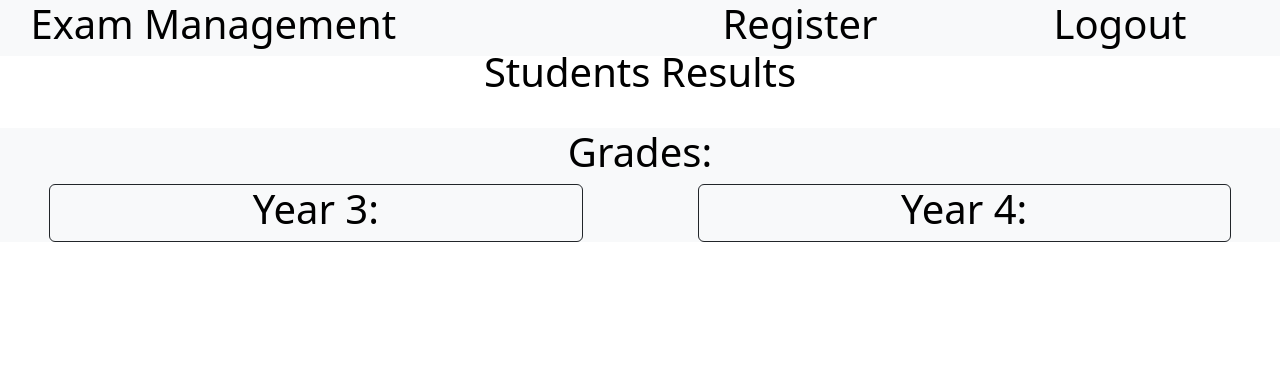
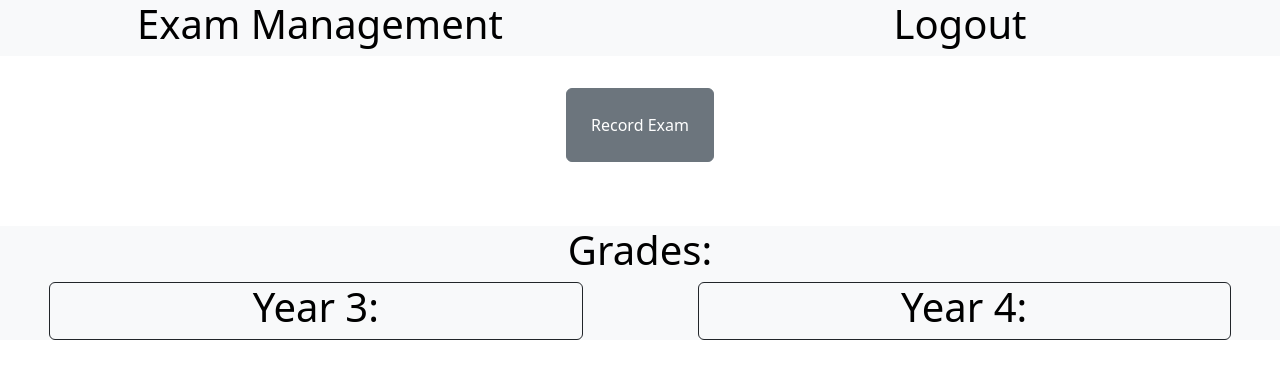
Before and after one commit to FlanHi/Student-Exam-Management-, a Flask app: page / in a window 1280 px wide. Shown: the top 379 px of the page. Run offline with Flask 3, Linux system fonts and the light colour scheme; the visitor is signed in with stand-in values (Sample User, id 1).

Commit message:
Dev: Add exam modal

```diff
--- a/app/forms.py
+++ b/app/forms.py
@@ -30,3 +30,33 @@ class RegistrationForm(FlaskForm):
         user = User.query.filter_by(email=email.data).first()
         if user is not None:
             raise ValidationError('Please use a different email address.')
+
+
+class ExamRecordForm(FlaskForm):
+    """Exam Record Form"""
+    term = SelectField(
+        'Term',
+        choices=[
+            (1, 1),
+            (2, 2),
+            (3, 3)
+        ],
+        validators=[DataRequired(), Length(1, 16)])
+    year_done = SelectField(
+        'Year Done',
+        choices=[
+            (2023, 2023),
+            (2024, 2024)
+        ],
+        validators=[DataRequired(), Length(1, 16)])
+    subjects = SelectField(
+        'Subjects',
+        choices=[
+            ('Math', 'Math'),
+            ('English', 'English'),
+            ('French', 'French')
+        ],
+        validators=[DataRequired(), Length(1, 16)])
+    percentage_score = StringField('Score (%)', validators=[DataRequired()])
+    year_or_grade = StringField('Student\'s Year or Grade', validators=[DataRequired()])
+    submit = SubmitField('Save')
--- a/app/routes.py
+++ b/app/routes.py
@@ -3,7 +3,7 @@ from flask import render_template, flash, redirect, url_for, request
 #from app.forms import LoginForm, ProForm
 from flask_login import current_user, login_user, logout_user, login_required
 from app.models import User
-from app.forms import LoginForm, RegistrationForm
+from app.forms import LoginForm, RegistrationForm, ExamRecordForm
 from werkzeug.urls import url_parse
 
 
@@ -11,7 +11,8 @@ from werkzeug.urls import url_parse
 @app.route('/home')
 @login_required
 def index():
-    return render_template('index.html', title='Index')
+    form = ExamRecordForm()
+    return render_template('index.html', title='Index', form=form)
 
 @app.route('/register', methods=['GET', 'POST'])
 def register():
--- /dev/null
+++ b/app/static/css/style.css
@@ -0,0 +1,4 @@
+.my_modal {
+    margin: 20px;
+    padding: 20px;
+}
--- a/app/templates/base.html
+++ b/app/templates/base.html
@@ -10,25 +10,30 @@
         <title>Flask Templates Demo</title>
     {% endif %}
     <link  href="https://cdn.jsdelivr.net/npm/bootstrap@5.2.2/dist/css/bootstrap.min.css" rel="stylesheet">
+    <link rel="stylesheet" href="{{ url_for('static', filename='css/style.css') }}">
 </head>
 <body>
 
     <div class="container-fluid text-center bg-light text-dark" style="position: fixed;">
         <div class="row">
+            {% if current_user.is_anonymous %}
                 <div class="col-md-4">
                     <h1><a href=" {{ url_for('index') }} ">Exam Management</a></h1>
                 </div>
-            <div class="col-md-2"></div>
-            <div class="col-md-3">
+                <div class="col-md-4">
                     <h1><a href=' {{ url_for("register") }} '>Register</a></h1>
                 </div>
-            <div class="col-md-3">
-                {% if current_user.is_anonymous %}
-                    <h1><a href="{{ url_for('login') }}">Login</a></h1>
+                <div class="col-md-4">
+                    <h1><a href=' {{ url_for("login") }} '>Login</a></h1>
+                </div>
             {% else %}
+                <div class="col-md-6">
+                    <h1><a href=" {{ url_for('index') }} ">Exam Management</a></h1>
+                </div>
+                <div class="col-md-6">
                     <h1><a href="{{ url_for('logout') }}">Logout</a></h1>
+                </div>
             {% endif %}
-            </div>
         </div>
     </div>
     <br>
--- a/app/templates/index.html
+++ b/app/templates/index.html
@@ -3,7 +3,91 @@
 {% block content %}
 <br>
 
-<h1>Students Results</h1>
+<div class="my_modal">
+    <!-- Add a new admin -->
+    <button type="button" class="btn btn-secondary p-4 font-weight-bolder" data-bs-toggle="modal" data-bs-placement="top" data-bs-target="#admin-form" title="Add New Admin">Record Exam</button>
+
+
+    <div class="modal fade" id="admin-form" tabindex="-1" role="dialog" aria-labelledby="admin-form" aria-hidden="true">
+        <div class="modal-dialog modal- modal-dialog-centered modal-" role="document">
+            <div class="modal-content">
+            <div class="modal-header">
+                <h3 class="font-weight-bolder text-primary text-gradient">Save New Exam Record</h3>
+                <button type="button" class="btn-close text-dark" data-bs-dismiss="modal" aria-label="Close">
+                <span aria-hidden="true">×</span>
+                </button>
+            </div>
+            <div class="modal-body">
+                <p class="mb-4">Safely store a student's exam for easy and reliable reference later on.</p>
+                <form role="form text-left" action="" method="post" novalidate>
+                    {{ form.hidden_tag() }}
+                    <div class="row">
+                        <div class="col-lg-6 mb-4">
+                            <div class="form-group position-relative">
+                                {{ form.term.label }} <span class="text-danger">*</span> <br>
+                                {{ form.term(class_='form-control') }}
+                                {% for error in form.term.errors %}
+                                    <span style="color: red;">{{error}}</span>
+                                {% endfor %}
+                            </div>
+                        </div>
+
+                        <div class="col-lg-6 mb-4">
+                            <div class="form-group position-relative">
+                                {{ form.year_done.label }} <span class="text-danger">*</span> <br>
+                                {{ form.year_done(class_='form-control') }}
+                                {% for error in form.year_done.errors %}
+                                    <span style="color: red;">{{error}}</span>
+                                {% endfor %}
+                            </div>
+                        </div>
+
+                        <div class="col-lg-6 mb-4">
+                            <div class="form-group position-relative">
+                                {{ form.year_or_grade.label }} <span class="text-danger">*</span> <br>
+                                {{ form.year_or_grade(class_='form-control') }}
+                                {% for error in form.year_or_grade.errors %}
+                                    <span style="color: red;">{{error}}</span>
+                                {% endfor %}
+                            </div>
+                        </div>
+
+                        <div class="col-lg-6 mb-4">
+                            <div class="form-group position-relative">
+                                {{ form.subjects.label }} <span class="text-danger">*</span> <br>
+                                {{ form.subjects(class_='form-control') }}
+                                {% for error in form.subjects.errors %}
+                                    <span style="color: red;">{{error}}</span>
+                                {% endfor %}
+                            </div>
+                        </div>
+
+                        <div class="col-lg-12 mb-4">
+                            <div class="form-group position-relative">
+                                {{ form.percentage_score.label }} <span class="text-danger">*</span> <br>
+                                {{ form.percentage_score(class_='form-control') }}
+                                {% for error in form.percentage_score.errors %}
+                                    <span style="color: red;">{{error}}</span>
+                                {% endfor %}
+                            </div>
+                        </div>
+
+                        <div class="col-lg-12 mb-4 text-center">
+                            {{ form.submit(class_='btn bg-primary btn-lg btn-rounded w-100 mt-4 mb-0') }}
+                        </div>
+
+                    </div>
+                </form>
+            </div>
+            <div class="modal-footer">
+                <button type="button" class="btn btn-link  ml-auto" data-bs-dismiss="modal">Close</button>
+            </div>
+            </div>
+        </div>
+    </div>
+
+    <!-- End: add admin -->
+</div>
 
 <br>
 
```
Lines whose indentation alone changed are shown as unchanged.
